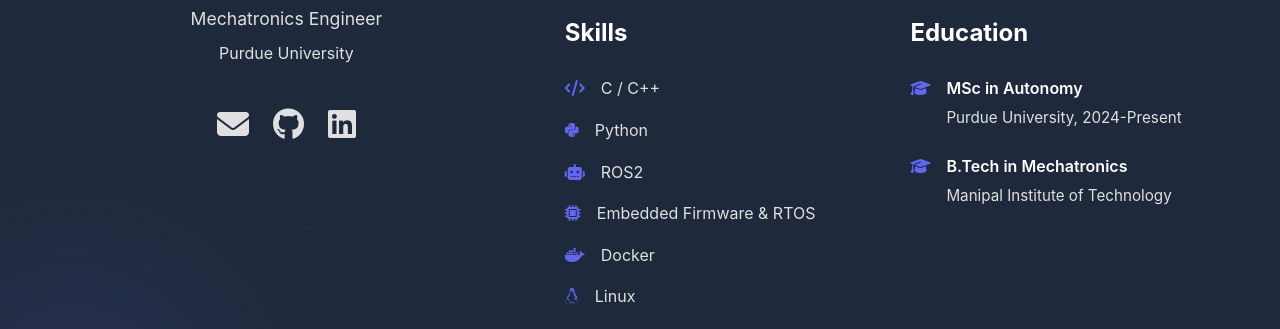
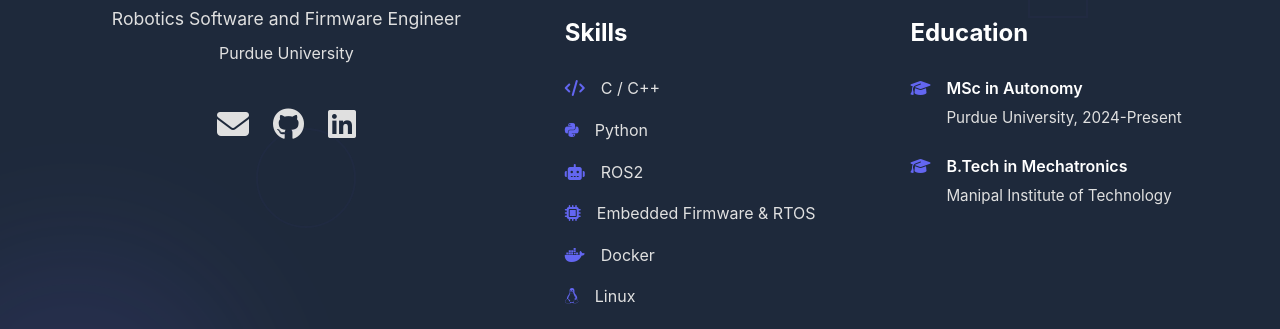
Before and after one commit to Shashwat1524/Portfolio, a plain HTML site: page index.html in a window 1280 px wide. Shown: the part 690-1019 px from the top of the page. Drawn offline with Linux system fonts and the light colour scheme.

Commit message:
Updated Title

```diff
--- a/index.html
+++ b/index.html
@@ -1042,7 +1042,7 @@
                     <img src="images/Shashwat_anime.png" alt="Shashwat M.A">
                 </div>
                 <h1>Shashwat</h1>
-                <p class="title">Mechatronics Engineer</p>
+                <p class="title">Robotics Software and Firmware Engineer</p>
                 <p class="university">Purdue University</p>
                 <div class="hero-social">
                     <a href="mailto:ma.shashwat@gmail.com" title="Email"><i class="fas fa-envelope"></i></a>
```
Also changed, not shown: 1 other file.
